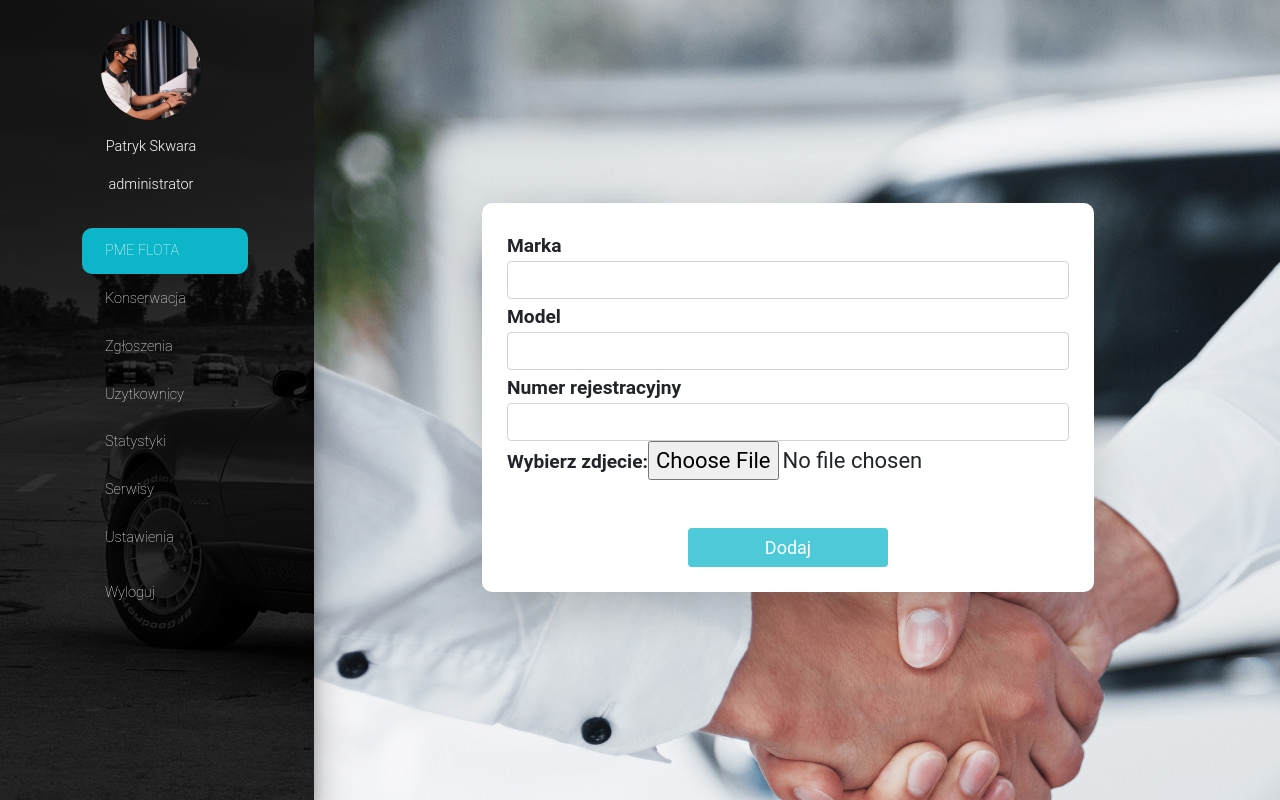
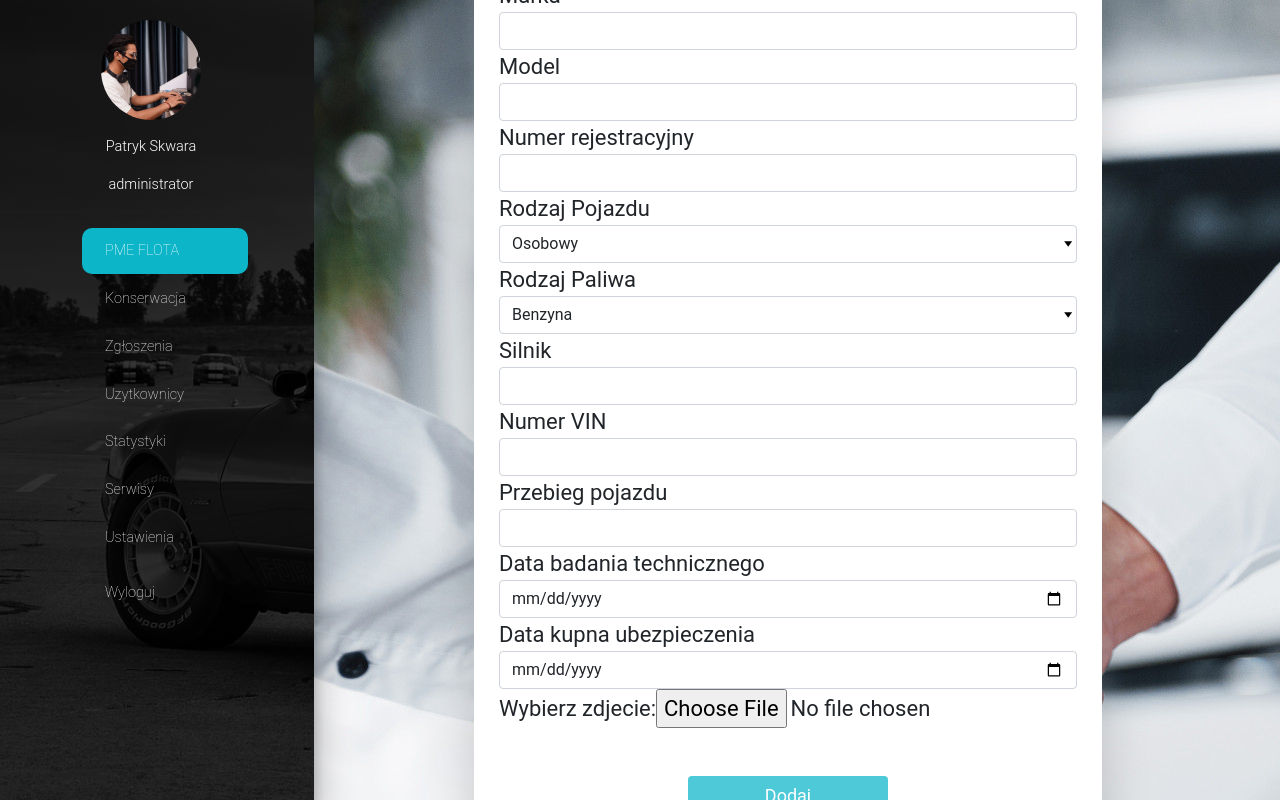
Before and after one commit to SkwarekP/login-form, a React (Create React App) app: page /Flota/AddWehicle in a window 1280 px wide. Built offline with nearby package versions, Linux system fonts and the light colour scheme.

Commit message:
commit
styling and simple validation in progress

```diff
--- a/src/components/Cards/CardItem.js
+++ b/src/components/Cards/CardItem.js
@@ -5,7 +5,7 @@ function CardItem(props) {
   return (
     <Col xs={12} sm={12} md={4} lg={4} xl={4}>
       <Card>
-        <img src={props.image} className={classes.cardImgTop} alt="..."></img>
+        <img src={props.image} className={classes.cardImgTop} alt="..."/>
         <div className={classes.cardBody}>
           <h5 className={classes.cardTitle}> {props.nr_rejestracyjny}</h5>
           <p className={classes.cardText}>
--- a/src/components/Cards/CardList.js
+++ b/src/components/Cards/CardList.js
@@ -1,4 +1,4 @@
-import { Col, Row, CardGroup, Card } from "react-bootstrap";
+import { Col, Row, CardGroup } from "react-bootstrap";
 import CardItem from "./CardItem";
 
 function CardList(props) {
@@ -11,7 +11,7 @@ function CardList(props) {
               key={card.id}
               id={card.id}
               image={card.zdjecie}
-              nr_rejestracyjny={card.nr_rejestracyjny}
+              nr_rejestracyjny={card.nrrejestracyjny}
               marka={card.marka}
               model={card.model}
             />
--- a/src/components/Forms/NewWehicle.js
+++ b/src/components/Forms/NewWehicle.js
@@ -1,41 +1,78 @@
 import { Container, Row, Col, Card } from "react-bootstrap";
 import Sidebar from "../layout/Sidebar";
-import { useState} from "react";
-import classes from "./NewWehicle.module.css";
+import { useState, useEffect, useReducer} from "react";
+
+const markaReducer = (state, action) => {
+  if(action.type === "MARKA") {
+    return {value: action.val, isValid: action.val.trim().length >= 3}
+  }
+  return {value: "" , isValid: false}
+}
 
 function NewWehicle(props) {
   const [marka, setMarka] = useState("");
   const [model, setModel] = useState("");
   const [nrrejestracyjny, setnrrejestracyjny] = useState("");
   const [zdjecie, setZdjecie] = useState("");
+  const [rodzajpojazdu, setRodzajPojazdu] = useState("");
+  const [rodzajpaliwa, setRodzajPaliwa] = useState("");
+  const [silnik, setSilnik] = useState("");
+  const [vin, setVin] = useState("");
+  const [przebieg, setPrzebieg] = useState("");
+  const [databadania, setDataBadania] = useState("");
+  const [dataubezpieczenia, setDataUbezpieczenia] = useState("");
+  const [isFormValid, setIsFormValid] = useState(false);
+
+  const [markaState, dispatchMarka] = useReducer(markaReducer, {
+    value: "",
+    isValid: null,
+  })
+
+  useEffect(() => {
+    const identifier = setTimeout(() =>{
+      console.log("checking form validity");
+      setIsFormValid(
+          markaState.isValid
+      )
+    }, 500)
+
+    return () => {
+      console.log("cleanup")
+      clearTimeout(identifier);
+    }
+  }, [markaState])
+
+
 
   function submitHandler(event) {
     event.preventDefault();
 
-    const wehicleData = {
-      marka: marka,
-      model: model,
-      nrrejestracyjny: nrrejestracyjny,
-      zdjecie: zdjecie
-    };
-
     const formData = new FormData();
-    formData.append("marka", marka);
+    formData.append("marka", markaState.value);
     formData.append("model", model);
     formData.append("nrrejestracyjny", nrrejestracyjny);
+    formData.append("rodzajpojazdu", rodzajpojazdu)
+    formData.append("rodzajpaliwa", rodzajpaliwa)
+    formData.append("silnik", silnik)
+    formData.append("vin", vin)
+    formData.append("przebieg", przebieg)
+    formData.append("databadania", databadania)
+    formData.append("dataubezpieczenia", dataubezpieczenia)
     formData.append("file", zdjecie);
 
-
+    console.log(isFormValid);
+    if (isFormValid) {
       fetch('http://localhost:8000/api/addCar', {
         method: "POST",
         body: formData,
         headers: {
           Accept: 'application/form-data',
-        "token" : localStorage.getItem("token")
+          "token": localStorage.getItem("token")
         },
       }).then((response) => {
         return response.json();
-    }).then((x) => console.log(x))
+      })
+    }
   }
 
   return (
@@ -68,9 +105,12 @@ function NewWehicle(props) {
                       className="form-control"
                       id="marka"
                       name="marka"
-                      value={marka}
-                      onChange={(event) => setMarka(prev => prev=event.target.value) }
+                      value={markaState.value}
+                      onChange={(event) => {
+                        dispatchMarka({type: "MARKA", val:event.target.value})
+                      }}
                     />
+                    {markaState.value}
                   </div>
                   <div className="form-group">
                     <label htmlFor="model">Model</label>
@@ -94,12 +134,14 @@ function NewWehicle(props) {
                       onChange={(event) => setnrrejestracyjny(prev => prev=event.target.value) }
                     />
                   </div>
-                  {/*<div className="form-group">
+                  <div className="form-group">
                     <label htmlFor="rodzajpojazdu">Rodzaj Pojazdu</label>
                     <select
                       className="form-control"
                       id="rodzajpojazdu"
-                      ref={rodzajpojazduInputRef}
+                      name="rodzajpojazdu"
+                      value={rodzajpojazdu}
+                      onChange={(event) => setRodzajPojazdu(prev => prev=event.target.value) }
                     >
                       <option>Osobowy</option>
                       <option>Dostawczy</option>
@@ -111,7 +153,9 @@ function NewWehicle(props) {
                     <select
                       className="form-control"
                       id="rodzajpaliwa"
-                      ref={rodzajpaliwaInputRef}
+                      name="rodzajpaliwa"
+                      value={rodzajpaliwa}
+                      onChange={(event) => setRodzajPaliwa(prev => prev=event.target.value) }
                     >
                       <option>Benzyna</option>
                       <option>Diesel</option>
@@ -123,7 +167,9 @@ function NewWehicle(props) {
                       type="text"
                       className="form-control"
                       id="silnik"
-                      ref={silnikInputRef}
+                      name="silnik"
+                      value={silnik}
+                      onChange={(event) => setSilnik(prev => prev=event.target.value) }
                     />
                   </div>
                 </Col>
@@ -136,7 +182,9 @@ function NewWehicle(props) {
                       type="text"
                       className="form-control"
                       id="vin"
-                      ref={vinInputRef}
+                      name="vin"
+                      value={vin}
+                      onChange={(event) => setVin(prev => prev=event.target.value) }
                     />
                   </div>
                   <div className="form-group">
@@ -145,7 +193,9 @@ function NewWehicle(props) {
                       type="text"
                       className="form-control"
                       id="przebieg"
-                      ref={przebiegInputRef}
+                      name="przebieg"
+                      value={przebieg}
+                      onChange={(event) => setPrzebieg(prev => prev=event.target.value) }
                     />
                   </div>
                   <div className="form-group">
@@ -155,23 +205,25 @@ function NewWehicle(props) {
                     <input
                       type="date"
                       className="form-control"
+                      id="databadania"
                       name="databadania"
-                      id="databadania"
-                      ref={databadaniaInputRef}
+                      value={databadania}
+                      onChange={(event) => setDataBadania(prev => prev=event.target.value) }
                     />
                   </div>
                   <div className="form-group">
                     <label htmlFor="dataubezpieczenia">
-                      Data kupienia ubezpieczenia
+                      Data kupna ubezpieczenia
                     </label>
                     <input
                       type="date"
                       className="form-control"
+                      id="dataubezpieczenia"
                       name="dataubezpieczenia"
-                      id="dataubezpieczenia"
-                      ref={dataubezpieczeniaInputRef}
+                      value={dataubezpieczenia}
+                      onChange={(event) => setDataUbezpieczenia(prev => prev=event.target.value) }
                     />
-                  </div>*/}
+                  </div>
                   <div className="form-group mb-5">
                     <label htmlFor="zdjecie">Wybierz zdjecie:</label>
                     <input
--- a/src/components/Forms/NewWehicle.module.css
+++ b/src/components/Forms/NewWehicle.module.css
@@ -1,4 +1,56 @@
-label {
-  font-size: 1.2rem;
-  font-weight: 600;
+.login {
+    width: 90%;
+    max-width: 40rem;
+    margin: 2rem auto;
+    padding: 2rem;
 }
+
+.control {
+    margin: 1rem 0;
+    display: flex;
+    align-items: stretch;
+    flex-direction: column;
+}
+
+.control label,
+.control input {
+    display: block;
+}
+
+.control label {
+    font-weight: bold;
+    flex: 1;
+    color: #464646;
+    margin-bottom: 0.5rem;
+}
+
+.control input {
+    flex: 3;
+    font: inherit;
+    padding: 0.35rem 0.35rem;
+    border-radius: 6px;
+    border: 1px solid #ccc;
+}
+
+.control input:focus {
+    outline: none;
+    border-color: #4f005f;
+    background: #f6dbfc;
+}
+
+.control.invalid input {
+    border-color: red;
+    background: #fbdada;
+}
+
+.actions {
+    text-align: center;
+}
+
+@media (min-width: 768px) {
+    .control {
+        align-items: center;
+        flex-direction: row;
+    }
+
+}
--- a/src/components/Searchbox.js
+++ b/src/components/Searchbox.js
@@ -1,8 +1,8 @@
 function SearchBox(){
     return (
-        <div class="wrapper_searchbox">
-              <input type="text" placeholder="Wyszukaj..."></input>
-              <span class="underline"></span>
+        <div className="wrapper_searchbox">
+              <input type="text" placeholder="Wyszukaj..."/>
+              <span className="underline"/>
               </div>
     );
 }
--- a/src/pages/MainPage.js
+++ b/src/pages/MainPage.js
@@ -2,8 +2,7 @@ import { Button, Col, Row, Container } from "react-bootstrap";
 import Sidebar from "../components/layout/Sidebar";
 import CardList from "../components/Cards/CardList";
 import SearchBox from "../components/Searchbox";
-import style from "../style/style.css";
-import img from "../images/bmw.jpg";
+import '../style/style.css'
 import { useNavigate } from "react-router-dom";
 import { useState, useEffect } from "react";
 
@@ -119,7 +118,7 @@ function MainPage() {
         <Container>
           <Row>
             <Col xs={12} className="mt-3">
-              <div class="ml-3">
+              <div className="ml-3">
                 <h1>PME FLOTA</h1>
               </div>
               <Button variant="primary" onClick={addNewWehicle}>
```
Also changed, not shown: src/components/Forms/NewWehicleValidation.js (added, +9 -0 lines), src/style/style.css (+3 -4 lines). Lines whose indentation alone changed are shown as unchanged.
